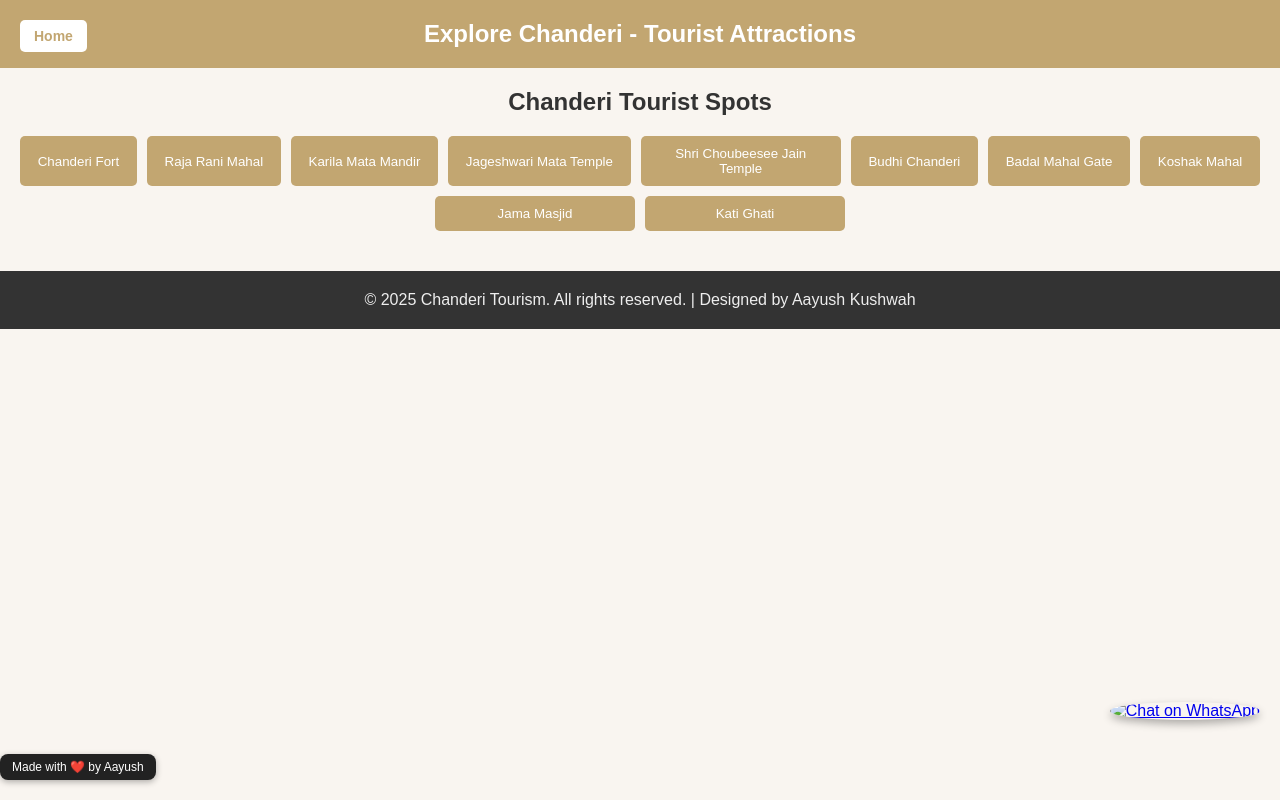
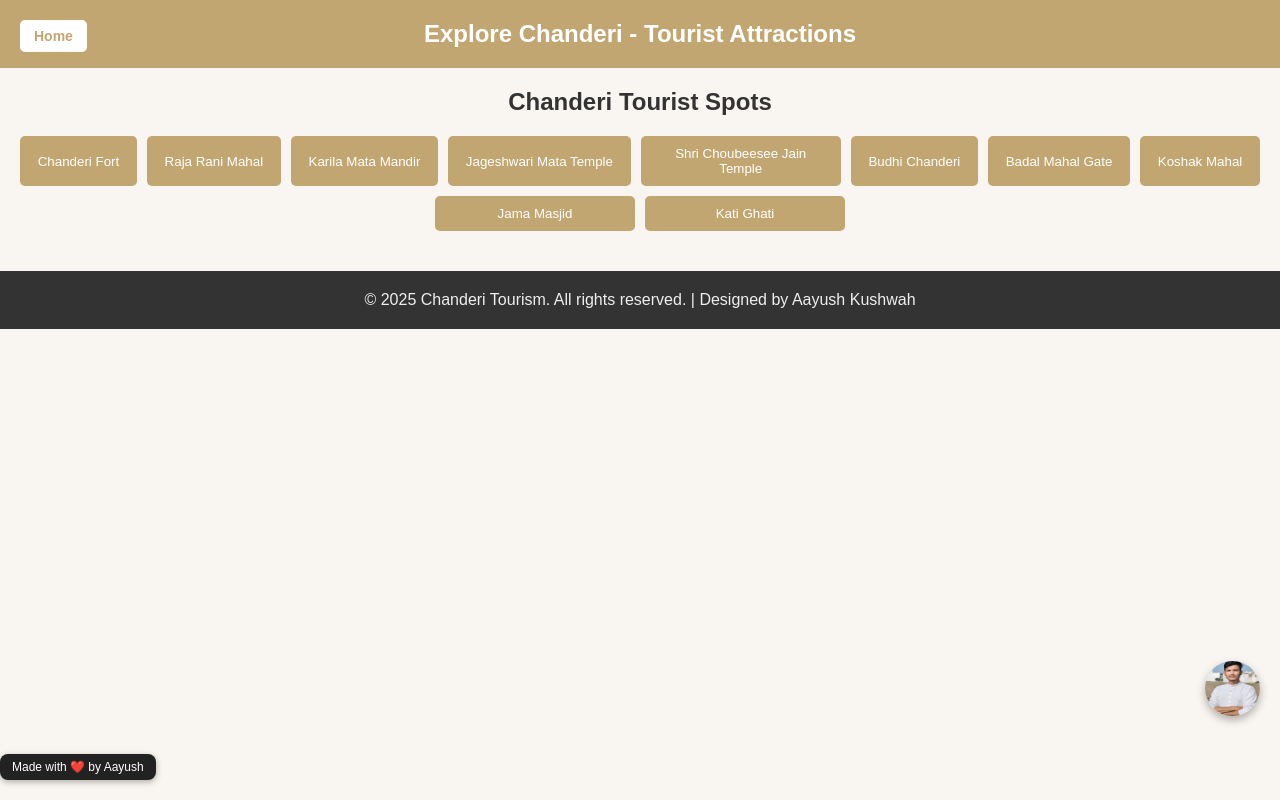
Before and after one commit to Aayush187/Explore-Chanderi, a plain HTML site: page tourist.html in a window 1280 px wide. Drawn offline with Linux system fonts and the light colour scheme.

Commit message:
Update tourist.html

```diff
--- a/tourist.html
+++ b/tourist.html
@@ -521,7 +521,7 @@ It is situated on the southern edge of Chanderi, forming a natural boundary betw
 <a href="https://wa.me/917225037494?text=Website%20dekh%20kar%20plan%20ban%20gaya%20hai%20Chanderi%20jaane%20ka%2C%20bolo%20kab%20nikle%3F%20Sath%20chalenge"
    target="_blank"
    style="position: fixed; bottom: 80px; right: 20px; z-index: 1000;">
-  <img src="myimage.jpeg" alt="Chat on WhatsApp"
+  <img src="image/myimage.jpeg" alt="Chat on WhatsApp"
        style="width: 55px; height: 55px; border-radius: 50%; box-shadow: 0 4px 8px rgba(0,0,0,0.3);">
 </a>
 
```
